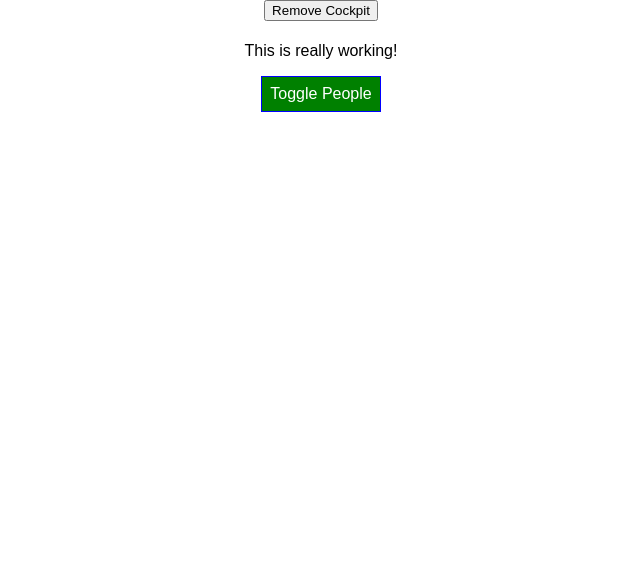
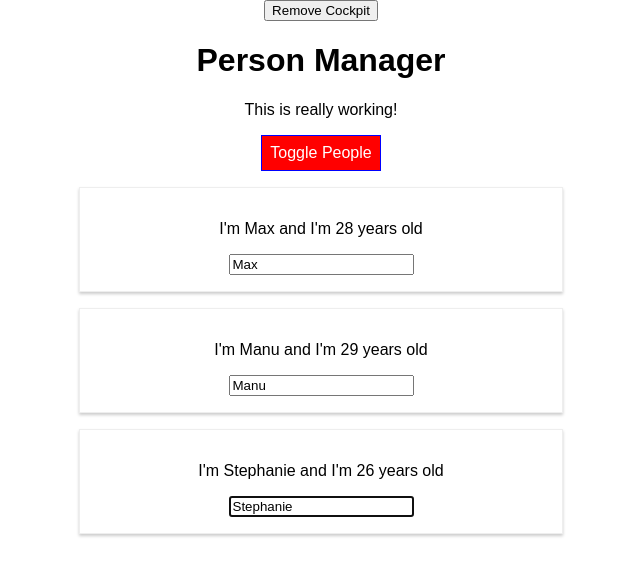
Before and after one commit to KendallM3/react-guide-project, a React app: page / in a window 1280 px wide. Shown: the top 576 px of the page, without its empty margins (319-959 px from the left). Built offline with nearby package versions, Linux system fonts and the light colour scheme.

Commit message:
section 7: 111

```diff
--- a/package.json
+++ b/package.json
@@ -31,6 +31,7 @@
     "postcss-flexbugs-fixes": "3.2.0",
     "postcss-loader": "2.0.8",
     "promise": "8.0.1",
+    "prop-types": "^15.7.2",
     "raf": "3.4.0",
     "react": "^16.13.1",
     "react-dev-utils": "^5.0.2",
--- a/src/components/Cockpit/Cockpit.js
+++ b/src/components/Cockpit/Cockpit.js
@@ -1,14 +1,18 @@
-import React, { useEffect } from 'react';
+import React, { useEffect, useRef } from 'react';
 import classes from './Cockpit.css';
 
 const cockpit = (props) => {
 
+    const toggleBtnRef = useRef(null);
+
+
     useEffect(() => {
         console.log('[Cockpit.js] useEffect');
         // http request can go here
-        setTimeout(() => {
-            alert('Saved data to cloud');
-        },1000);
+        // setTimeout(() => {
+        //     alert('Saved data to cloud');
+        // },1000);
+        toggleBtnRef.current.click();
         return () => {
             console.log('[Cockpit.js] cleanup work in useEffect');
         };
@@ -41,8 +45,11 @@
         <div className={classes.Cockpit}>
             <h1>{props.title}</h1>
             <p className={assignedClasses.join(' ')}>This is really working!</p>
-            <button className={btnClass}
-            onClick={props.clicked}>
+            <button
+                ref={toggleBtnRef}
+                className={btnClass}
+                onClick={props.clicked}
+            >
                 Toggle People
             </button>
         </div>
--- a/src/components/Persons/Person/Person.js
+++ b/src/components/Persons/Person/Person.js
@@ -1,11 +1,24 @@
 import React, {Component} from 'react';
+import PropTypes from 'prop-types';
 
 import Aux from '../../../hoc/Auxiliary';
-// import WithClass from '../../../hoc/withClass';
+import withClass from '../../../hoc/withClass';
 
-// import classes from './Person.css';
+import classes from './Person.css';
 
 class Person extends Component {
+
+    constructor(props) {
+        super(props);
+        this.inputElementRef = React.createRef();
+    }
+
+    componentDidMount() {
+        // this.inputElement.focus();
+        this.inputElementRef.current.focus();
+    }
+
+
     render() {
 
         console.log('[Person.js] rendering...');
@@ -13,15 +26,23 @@
         <Aux>
             <p onClick={this.props.click}>I'm {this.props.name} and I'm {this.props.age} years old</p>
             <p>{this.props.children}</p>
-            <input type="text" onChange={this.props.changed} value={this.props.name} />
+            <input
+                // ref={(inputEl) => {this.inputElement = inputEl}}
+                ref={this.inputElementRef}
+                type="text"
+                onChange={this.props.changed}
+                value={this.props.name}
+            />
         </Aux>
         );
-
-
-
     }
-
-
 };
 
-export default Person;
+Person.propTypes = {
+    click: PropTypes.func,
+    name: PropTypes.string,
+    age: PropTypes.number,
+    changed: PropTypes.func
+};
+
+export default withClass(Person, classes.Person);
--- a/src/containers/App.js
+++ b/src/containers/App.js
@@ -24,7 +24,8 @@
     ],
     otherState: 'some other value',
     showPersons: false,
-    showCockpit: true
+    showCockpit: true,
+    changeCounter: 0
   }
 
   static getDerivedStateFromProps(props, state) {
@@ -66,8 +67,14 @@
 
     const persons = [...this.state.persons];
     persons[personIndex] = person;
-    this.setState({persons: persons});
-  };
+    this.setState((prevState, props) => {
+      return {
+        persons: persons,
+        changeCounter: prevState.changeCounter + 1
+      };
+    });
+
+  }
 
   togglePersonsHandler = () => {
     const doesShow = this.state.showPersons;
--- a/src/hoc/WithClass.js
+++ b/src/hoc/WithClass.js
@@ -3,7 +3,7 @@
 const withClass = (WrappedComponent, className) => {
     return props => (
         <div className={className}>
-            <WrappedComponent />
+            <WrappedComponent {...props}/>
         </div>
     );
 };
```
